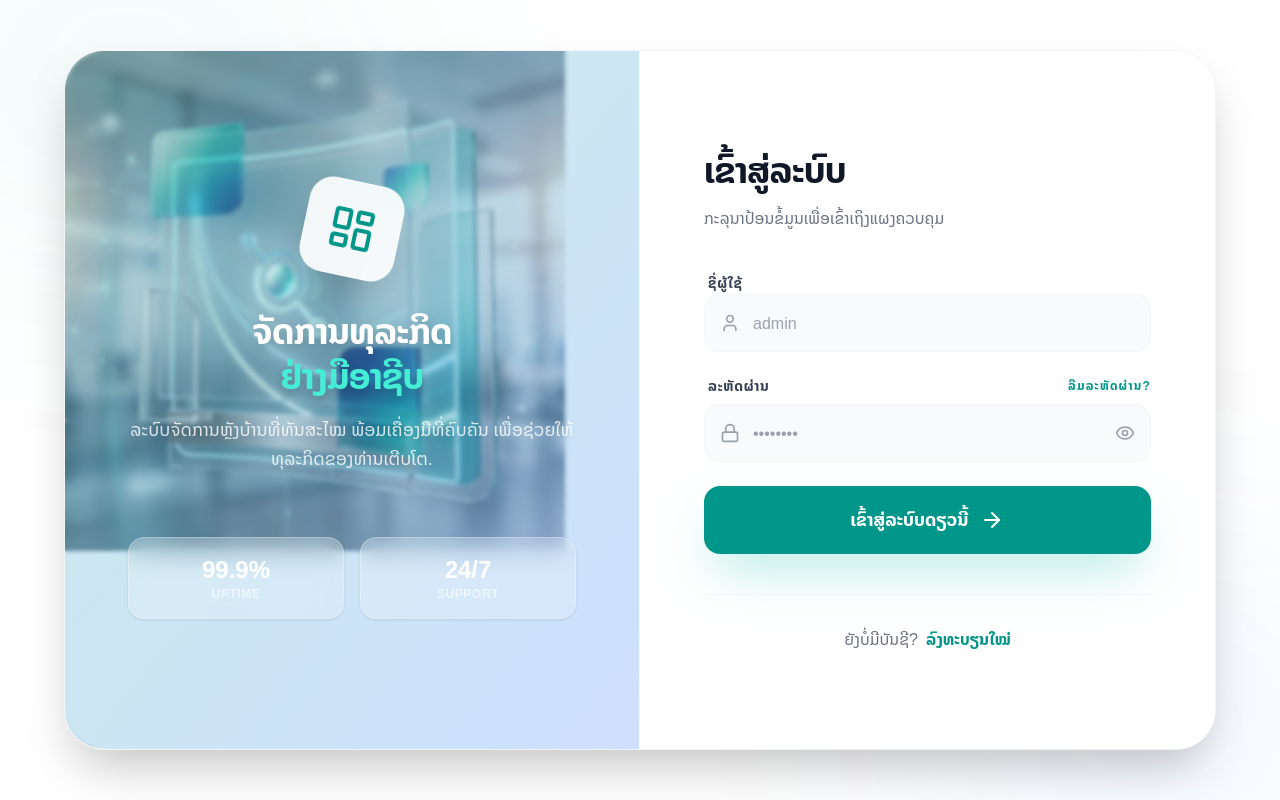
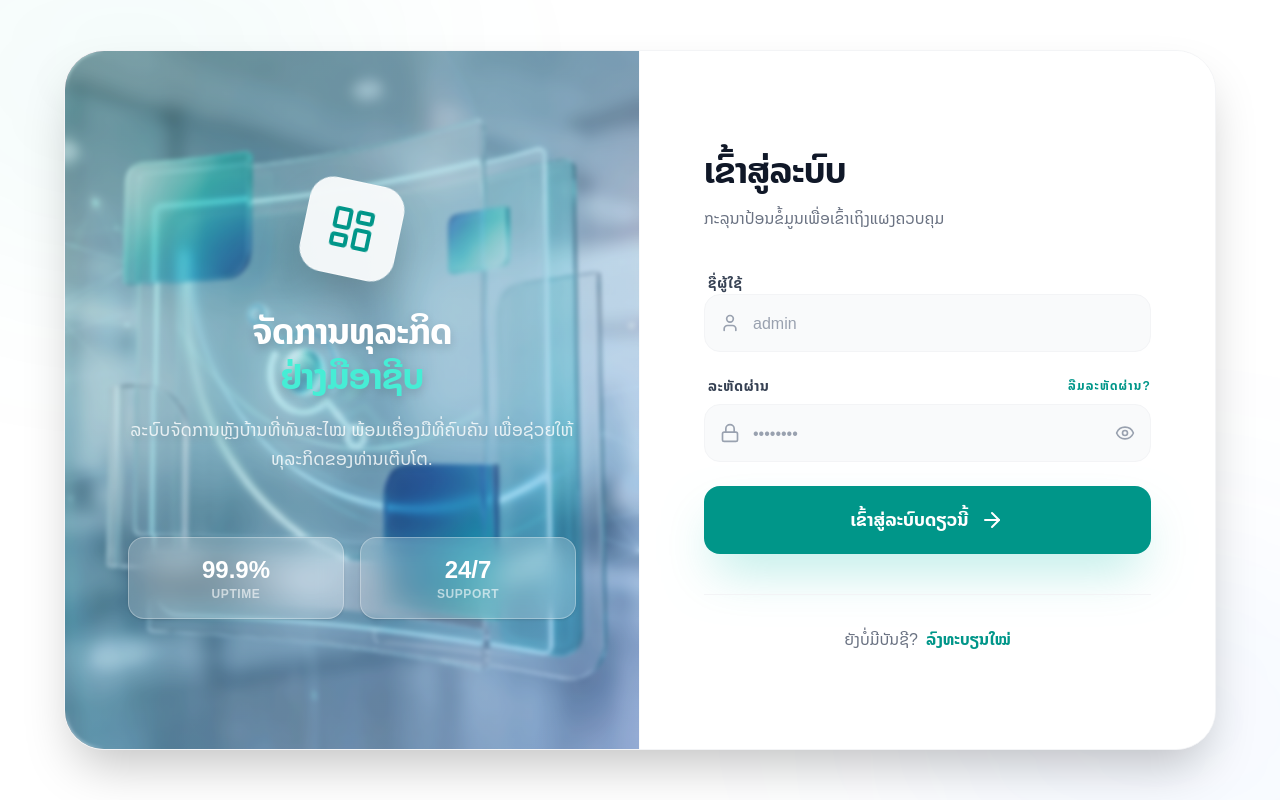
Before and after one commit to huevangxp/next-beginner, a Next.js app: page /login in a window 1280 px wide. Built offline with nearby package versions, Linux system fonts and the light colour scheme.

Commit message:
commit Thu 12/18/2025 13:56:11.18

```diff
--- a/app/login/page.tsx
+++ b/app/login/page.tsx
@@ -63,9 +63,9 @@ const LoginPage = () => {
           <Image
             src="/assets/images/auth.png"
             alt="Auth Illustration"
-            width={500}
-            height={500}
-            className="absolute inset-0 object-cover opacity-90 scale-x-[-1]"
+            fill
+            priority
+            className="object-cover opacity-90 scale-x-[-1]"
           />
           <div className="absolute inset-0 bg-gradient-to-br from-teal-600/20 to-blue-600/20 backdrop-blur-[2px]"></div>
 
```
